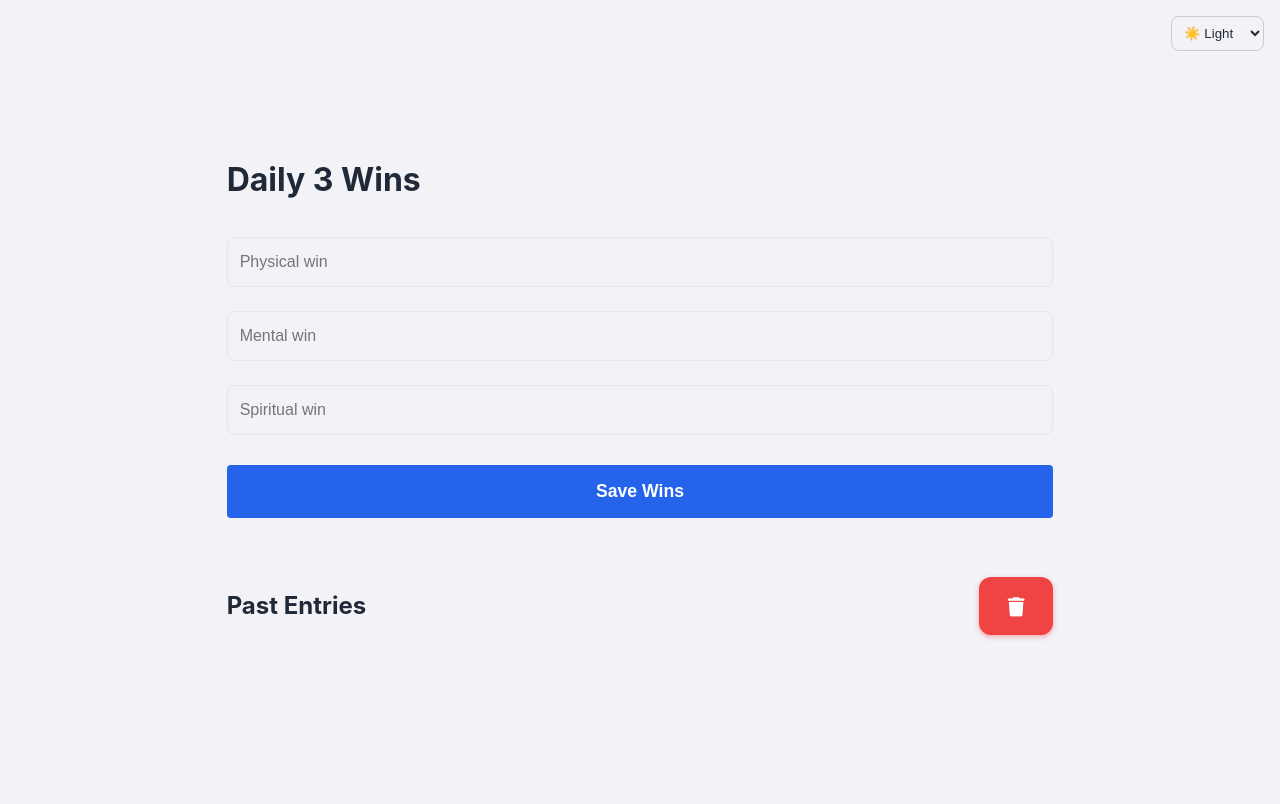
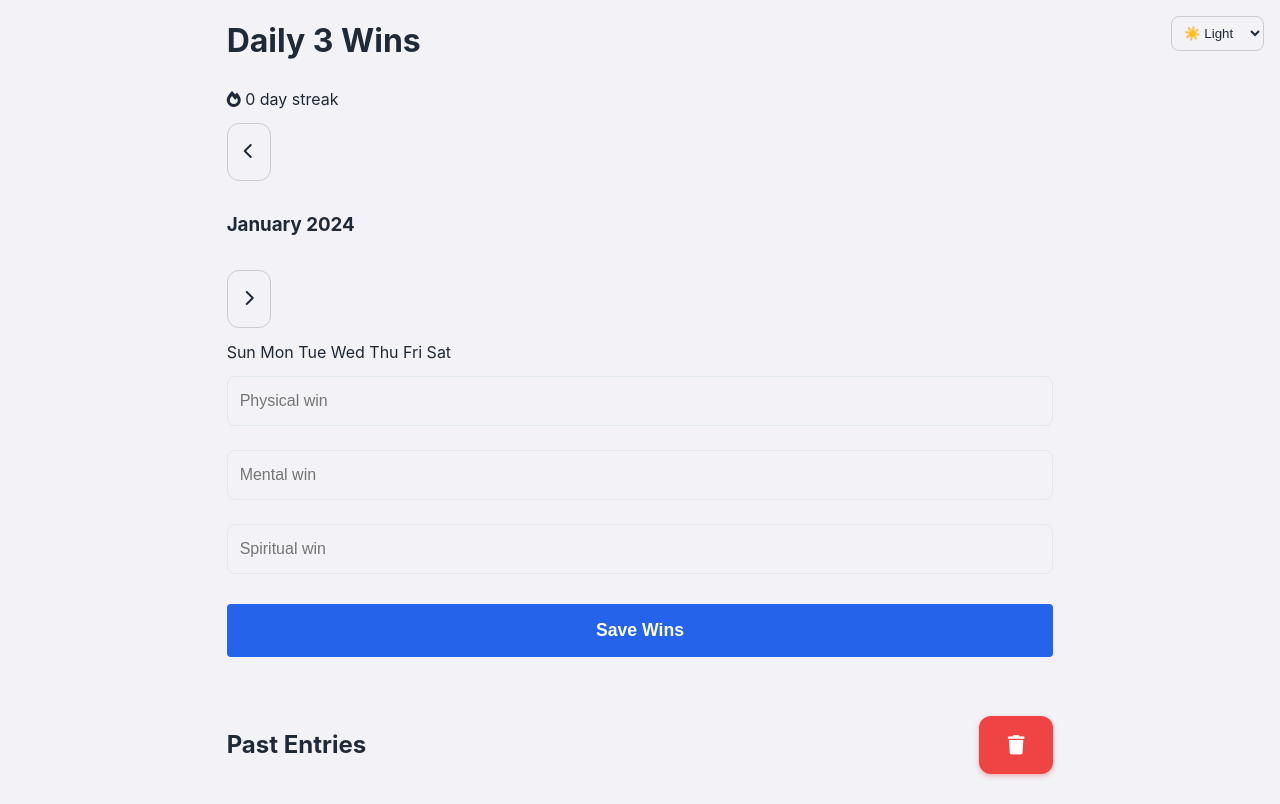
Before and after one commit to Code-Dahn/daily3wins-app, a plain HTML site: page index.html in a window 1280 px wide. Drawn offline with Linux system fonts and the light colour scheme.

Commit message:
Update index.html

```diff
--- a/index.html
+++ b/index.html
@@ -15,6 +15,36 @@
       <option value="blue">🌊 Blue</option>
     </select>
     <h1>Daily 3 Wins</h1>
+    <div class="stats-container">
+      <div class="streak-counter">
+        <i class="fas fa-fire"></i>
+        <span>0</span>
+        <span class="streak-label">day streak</span>
+      </div>
+      <div class="calendar-container">
+        <div class="calendar-header">
+          <button class="calendar-nav prev-month">
+            <i class="fas fa-chevron-left"></i>
+          </button>
+          <h3>January 2024</h3>
+          <button class="calendar-nav next-month">
+            <i class="fas fa-chevron-right"></i>
+          </button>
+        </div>
+        <div class="calendar-grid">
+          <div class="calendar-days">
+            <span>Sun</span>
+            <span>Mon</span>
+            <span>Tue</span>
+            <span>Wed</span>
+            <span>Thu</span>
+            <span>Fri</span>
+            <span>Sat</span>
+          </div>
+          <div class="calendar-dates"></div>
+        </div>
+      </div>
+    </div>
     <div class="input-group">
       <form id="wins-form">
         <input placeholder="Physical win" id="physical" required />
```
